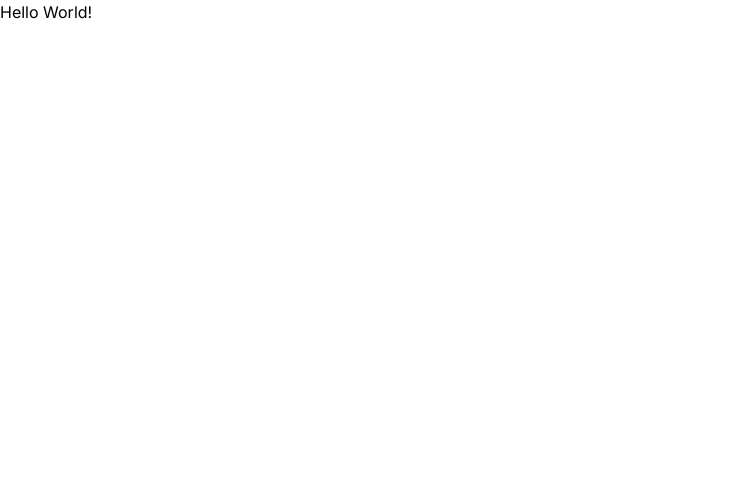
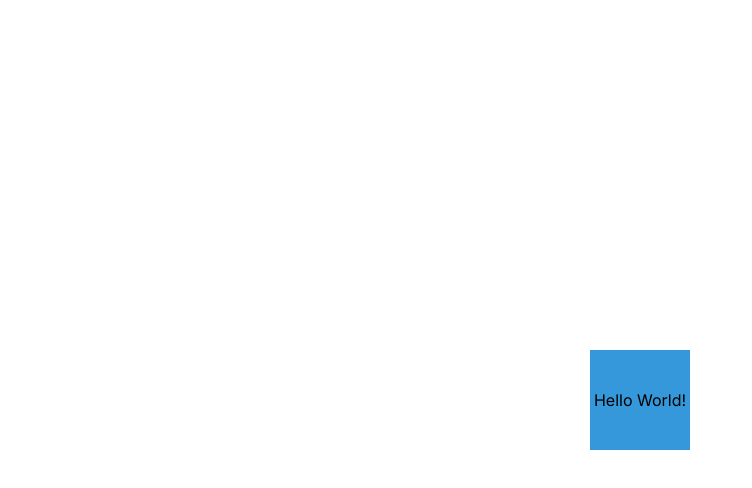
Before and after one commit to Joshardals/datablaze, a Next.js app: page / in a window 1280 px wide. Shown: the top 488 px of the page, without its empty margins (0-752 px from the left). Built offline with nearby package versions, Linux system fonts and the light colour scheme.

Commit message:
first commit

```diff
--- a/app/globals.css
+++ b/app/globals.css
@@ -3,7 +3,20 @@
 @tailwind utilities;
 
 @layer utilities {
-  .text-balance {
-    text-wrap: balance;
+  .element {
+    background-color: #3498db;
+    width: 100px;
+    height: 100px;
+    display: flex;
+    align-items: center;
+    justify-content: center;
+    transition: width 0.5s cubic-bezier(0.99, -0.40, 0.20, 1.55),
+      height 0.5s cubic-bezier(0.68, -0.60, 0.27, 1.55),
+      background-color 0.5s ease-in-out;
+  }
+  .element:hover {
+    width: 150px;
+    height: 150px;
+    background-color: #e74c3c;
   }
 }
--- a/app/page.tsx
+++ b/app/page.tsx
@@ -1,6 +1,6 @@
 export default function Home() {
   return (
-    <main>
+    <main className="flex items-center justify-center min-h-screen">
       <div className="element">
         <p>Hello World!</p>
       </div>
```
